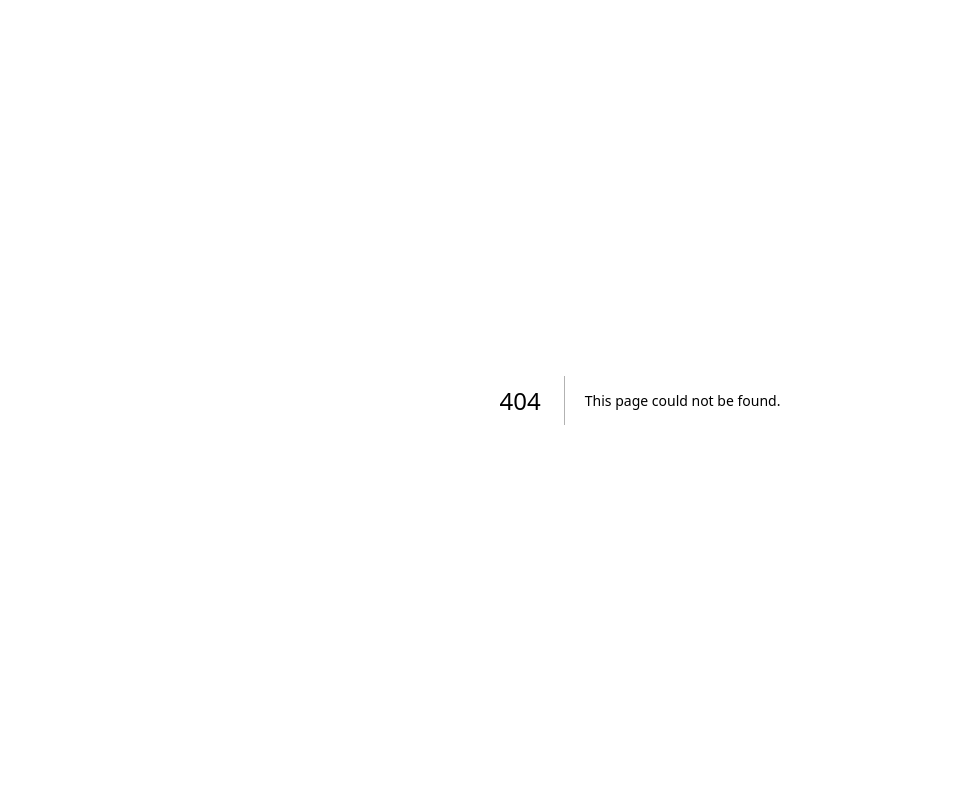
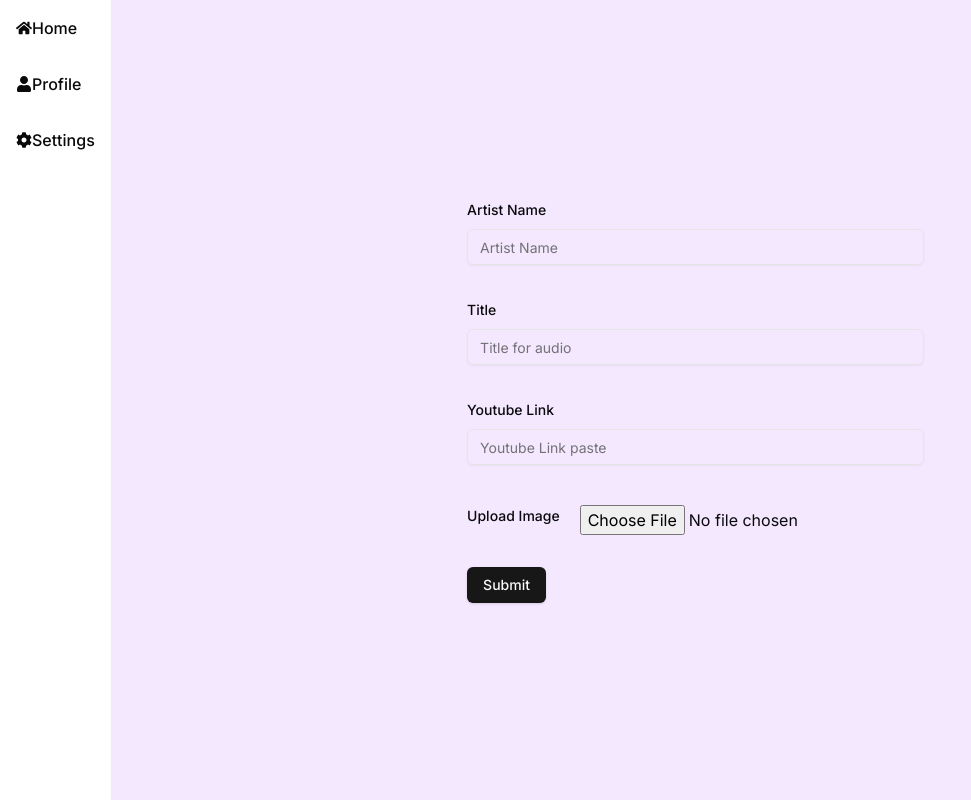
Before and after one commit to jitendravee/vide-wave, a Next.js app: page /upload_audio_form in a window 1280 px wide. Before the commit this address had no page. Shown: the whole page, without its empty margins (0-971 px from the left). Built offline with nearby package versions, Linux system fonts and the light colour scheme.

Commit message:
added form

```diff
--- a/package.json
+++ b/package.json
@@ -19,6 +19,8 @@
     "cloudinary": "^2.0.0",
     "clsx": "^2.1.1",
     "lucide-react": "^0.436.0",
+    "mongodb": "^6.8.0",
+    "mongoose": "^8.6.0",
     "next": "14.2.7",
     "next-cloudinary": "^6.11.0",
     "react": "^18",
--- a/src/app/(root)/uplaod/page.tsx
+++ b/src/app/(root)/upload_audio_form/page.tsx
@@ -3,7 +3,6 @@ import { useState } from "react";
 import {
   Form,
   FormControl,
-  FormDescription,
   FormField,
   FormItem,
   FormLabel,
@@ -12,15 +11,19 @@ import {
 import { Button } from "@/components/ui/button";
 import { Input } from "@/components/ui/input"; // Import the Input component
 import { useForm } from "react-hook-form"; // Import useForm
+import ConnectDb from "@/db/connect";
 
 export default function UploadImage() {
   const [image, setImage] = useState<File | null>(null);
-  const [url, setUrl] = useState<string | null>("");
+  const [url, setUrl] = useState<string | null>(null);
+  const [loading, setLoading] = useState(false);
 
   // Initialize form with react-hook-form
   const form = useForm({
     defaultValues: {
-      username: "",
+      artist_name: "",
+      youtube_link: "",
+      title: "",
     },
   });
 
@@ -28,12 +31,17 @@ export default function UploadImage() {
     const file = e.target.files?.[0];
     if (file) {
       setImage(file);
+      const reader = new FileReader();
+      reader.onloadend = () => {
+        setUrl(reader.result as string);
+      };
+      reader.readAsDataURL(file);
     }
   };
 
   const handleUpload = async () => {
     if (!image) return;
-
+    setLoading(true);
     try {
       const formData = new FormData();
       formData.append("file", image);
@@ -47,69 +55,91 @@ export default function UploadImage() {
       setUrl(data.imgUrl); // Assuming the response contains imgUrl
     } catch (error) {
       console.error("Error uploading image:", error);
+    } finally {
+      setLoading(false);
+    }
+  };
+  const connectDatabase = async () => {
+    await ConnectDb();
+  };
+  const onSubmit = (data: any) => {
+    console.log("Form data:", data);
+    try {
+      connectDatabase();
+      handleUpload(); // Upload the image on form submission
+    } catch (error) {
+      console.log("Error in form upload");
     }
   };
 
-  const onSubmit = (data: any) => {
-    console.log("Form data:", data);
-    handleUpload(); // Upload the image on form submission
-  };
-
   return (
-    <div className="p-4 bg-slate-100 min-h-screen flex justify-center items-center">
+    <div className="p-4 bg-purple-100	 min-h-screen flex justify-center items-center relative ">
+      {loading && (
+        <div className="absolute inset-0 flex justify-center items-center bg-white opacity-75">
+          <div className="w-16 h-16 border-4 border-blue-500 border-t-transparent rounded-full animate-spin"></div>
+        </div>
+      )}
       <Form {...form}>
         <form onSubmit={form.handleSubmit(onSubmit)} className="space-y-8">
+          {url && (
+            <div className="mt-4 flex flex-col items-center">
+              <p className="pb-2 text-lg">Thumbnail Image</p>
+              <div className="w-50 h-40  flex items-center justify-center overflow-hidden">
+                <img
+                  src={url}
+                  alt="Preview"
+                  style={{
+                    width: "100%",
+                    height: "100%",
+                    objectFit: "cover",
+                  }}
+                />
+              </div>
+            </div>
+          )}
+
           <FormField
             control={form.control}
-            name="username"
+            name="artist_name"
             render={({ field }) => (
               <FormItem>
-                <FormLabel>Username</FormLabel>
+                <FormLabel>Artist Name</FormLabel>
                 <FormControl>
-                  <Input placeholder="shadcn" {...field} />
+                  <Input placeholder="Artist Name" {...field} />
                 </FormControl>
-                <FormDescription>
-                  This is your public display name.
-                </FormDescription>
                 <FormMessage />
               </FormItem>
             )}
           />
           <FormField
             control={form.control}
-            name="username"
+            name="title"
             render={({ field }) => (
               <FormItem>
-                <FormLabel>Username</FormLabel>
+                <FormLabel>Title</FormLabel>
                 <FormControl>
-                  <Input placeholder="shadcn" {...field} />
+                  <Input placeholder="Title for audio" {...field} />
                 </FormControl>
-                <FormDescription>
-                  This is your public display name.
-                </FormDescription>
                 <FormMessage />
               </FormItem>
             )}
           />
           <FormField
             control={form.control}
-            name="username"
+            name="youtube_link"
             render={({ field }) => (
               <FormItem>
-                <FormLabel>Username</FormLabel>
+                <FormLabel>Youtube Link</FormLabel>
                 <FormControl>
-                  <Input placeholder="shadcn" {...field} />
+                  <Input placeholder="Youtube Link paste" {...field} />
                 </FormControl>
-                <FormDescription>
-                  This is your public display name.
-                </FormDescription>
                 <FormMessage />
               </FormItem>
             )}
           />
 
           {/* Image Upload Section */}
-          <FormItem>
+          <FormItem className="flex gap-5 items-center">
             <FormLabel>Upload Image</FormLabel>
             <FormControl>
               <input type="file" onChange={handleImageChange} />
@@ -120,17 +150,6 @@ export default function UploadImage() {
           <Button type="submit">Submit</Button>
         </form>
       </Form>
-
-      {url && (
-        <div className="mt-4">
-          <p>Image URL: {url}</p>
-          <img
-            src={url}
-            alt="Uploaded"
-            style={{ maxWidth: "20%", height: "auto" }}
-          />
-        </div>
-      )}
     </div>
   );
 }
--- /dev/null
+++ b/src/db/connect.ts
@@ -0,0 +1,17 @@
+import mongoose from 'mongoose';
+
+export default async function ConnectDb() {
+  const mongodbUrl = process.env.MONGODB_URL;
+
+  if (!mongodbUrl) {
+    throw ('MONGODB_URL environment variable is not defined');
+  }
+
+  try {
+    await mongoose.connect(mongodbUrl);
+    console.log('Connected to MongoDB');
+  } catch (error) {
+    console.error('Error connecting to MongoDB:', error);
+    throw error; // Re-throw the error after logging it
+  }
+}
--- a/src/ui/slideBar.tsx
+++ b/src/ui/slideBar.tsx
@@ -15,17 +15,16 @@ const sidebarOptions: SidebarOption[] = [
 
 export default function SlideBar() {
   return (
-    <div className="w-64">
+    <div className="">
       {" "}
-      {/* Adjust width if necessary */}
-      <ul className="flex flex-col">
+      <ul className="flex flex-col ">
         {sidebarOptions.map((option, index) => (
           <li
             key={index}
             className="flex items-center p-4 space-x-2 hover:bg-gray-200"
           >
             {option.icon}
-            <a href={option.link} className="text-base font-medium">
+            <a href={option.link} className="text-base  font-medium ">
               {option.title}
             </a>
           </li>
```
Also changed, not shown: 2 other files (tests, documents, lock files or other folders).
